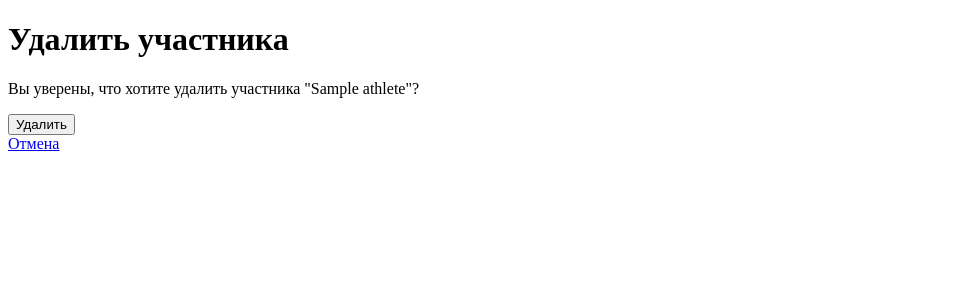
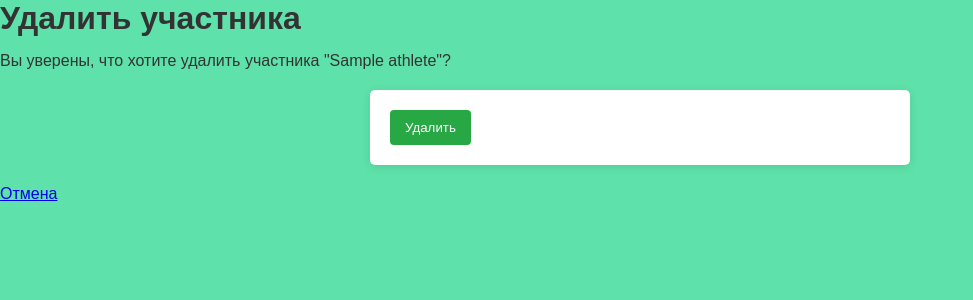
Before and after one commit to Swagnate/sports_project, a Django app: template athletes/templates/athletes/athlete_confirm_delete.html in a window 1280 px wide. Shown: the top 300 px of the page, without its empty margins (0-973 px from the left). Run offline with Django 3.2, Linux system fonts and the light colour scheme; the template is opened without the code that fills it: most values are stand-ins (such as "Sample title", 1, 10 or a date in 2020).

Commit message:
adding styles

```diff
--- /dev/null
+++ b/athletes/static/css/styles.css
@@ -0,0 +1,74 @@
+
+body, h1, h2, h3, p {
+    margin: 0;
+    padding: 0;
+}
+
+body {
+    font-family: Arial, sans-serif;
+    background-color: #5ee1aa;
+    color: #333;
+}
+
+
+header {
+    background: #007bff;
+    color: white;
+    padding: 20px 0;
+    text-align: center;
+}
+
+form {
+    background: white;
+    padding: 20px;
+    border-radius: 5px;
+    box-shadow: 0 2px 10px rgba(0, 0, 0, 0.1);
+    max-width: 500px;
+    margin: 20px auto;
+}
+
+
+input[type="text"],
+input[type="email"],
+input[type="number"],
+select {
+    width: 100%;
+    padding: 10px;
+    margin: 10px 0;
+    border: 1px solid #ccc;
+    border-radius: 4px;
+}
+
+button {
+    background: #28a745;
+    color: white;
+    padding: 10px 15px;
+    border: none;
+    border-radius: 4px;
+    cursor: pointer;
+    transition: background 0.3s;
+}
+
+button:hover {
+    background: #218838;
+}
+
+
+h1, h2, h3 {
+    margin-bottom: 15px;
+}
+
+.error {
+    color: red;
+    font-size: 0.9em;
+}
+
+@media (max-width: 600px) {
+    form {
+        padding: 15px;
+    }
+
+    button {
+        width: 100%;
+    }
+}
--- a/athletes/templates/athletes/athlete_confirm_delete.html
+++ b/athletes/templates/athletes/athlete_confirm_delete.html
@@ -4,6 +4,8 @@
 <head>
     <meta charset="UTF-8">
     <meta name="viewport" content="width=device-width, initial-scale=1.0">
+    {% load static %}
+    <link rel="stylesheet" href="{% static 'css/styles.css' %}">
     <title>Удалить участника</title>
 </head>
 
--- a/athletes/templates/athletes/athlete_form.html
+++ b/athletes/templates/athletes/athlete_form.html
@@ -4,6 +4,8 @@
 <head>
     <meta charset="UTF-8">
     <meta name="viewport" content="width=device-width, initial-scale=1.0">
+    {% load static %}
+    <link rel="stylesheet" href="{% static 'css/styles.css' %}">
     <title>{% if form.instance.pk %}Редактировать{% else %}Добавить{% endif %} участника</title>
 </head>
 
--- a/athletes/templates/athletes/athlete_list.html
+++ b/athletes/templates/athletes/athlete_list.html
@@ -4,6 +4,8 @@
 <head>
     <meta charset="UTF-8">
     <meta name="viewport" content="width=device-width, initial-scale=1.0">
+    {% load static %}
+    <link rel="stylesheet" href="{% static 'css/styles.css' %}">
     <title>Список участников</title>
     <link rel="stylesheet" href="https://stackpath.bootstrapcdn.com/bootstrap/4.5.2/css/bootstrap.min.css">
 </head>
--- a/athletes/templates/athletes/country_confirm_delete.html
+++ b/athletes/templates/athletes/country_confirm_delete.html
@@ -4,6 +4,8 @@
 <head>
     <meta charset="UTF-8">
     <meta name="viewport" content="width=device-width, initial-scale=1.0">
+    {% load static %}
+    <link rel="stylesheet" href="{% static 'css/styles.css' %}">
     <title>Удалить страну</title>
 </head>
 
--- a/athletes/templates/athletes/country_form.html
+++ b/athletes/templates/athletes/country_form.html
@@ -4,6 +4,8 @@
 <head>
     <meta charset="UTF-8">
     <meta name="viewport" content="width=device-width, initial-scale=1.0">
+    {% load static %}
+    <link rel="stylesheet" href="{% static 'css/styles.css' %}">
     <title>{% if form.instance.pk %}Редактировать{% else %}Добавить{% endif %} страну</title>
 </head>
 
--- a/athletes/templates/athletes/discipline_confirm_delete.html
+++ b/athletes/templates/athletes/discipline_confirm_delete.html
@@ -4,6 +4,8 @@
 <head>
     <meta charset="UTF-8">
     <meta name="viewport" content="width=device-width, initial-scale=1.0">
+    {% load static %}
+    <link rel="stylesheet" href="{% static 'css/styles.css' %}">
     <title>Удалить дисциплину</title>
 </head>
 
--- a/athletes/templates/athletes/discipline_form.html
+++ b/athletes/templates/athletes/discipline_form.html
@@ -4,6 +4,8 @@
 <head>
     <meta charset="UTF-8">
     <meta name="viewport" content="width=device-width, initial-scale=1.0">
+    {% load static %}
+    <link rel="stylesheet" href="{% static 'css/styles.css' %}">
     <title>{% if form.instance.pk %}Редактировать{% else %}Добавить{% endif %} дисциплину</title>
 </head>
 
--- a/athletes/templates/athletes/discipline_list.html
+++ b/athletes/templates/athletes/discipline_list.html
@@ -4,6 +4,8 @@
 <head>
     <meta charset="UTF-8">
     <meta name="viewport" content="width=device-width, initial-scale=1.0">
+    {% load static %}
+    <link rel="stylesheet" href="{% static 'css/styles.css' %}">
     <title>Список дисциплин</title>
 </head>
 
--- a/athletes/urls.py
+++ b/athletes/urls.py
@@ -6,6 +6,7 @@ from .views import (
 )
 
 urlpatterns = [
+
     # URL для стран
     path('countries/', country_list, name='country_list'),
     path('countries/create/', country_create, name='country_create'),
--- a/sports_registration/urls.py
+++ b/sports_registration/urls.py
@@ -1,7 +1,9 @@
 from django.contrib import admin
 from django.urls import path, include
+from django.views.generic import RedirectView
 
 urlpatterns = [
-    path('admin/', admin.site.urls),
-    path('athletes/', include('athletes.urls')),
+    path('admin/', admin.site.urls),  # URL для административной панели
+    path('', RedirectView.as_view(url='athletes/countries/', permanent=False)),  # Перенаправление на список стран
+    path('athletes/', include('athletes.urls')),  # Включение маршрутов приложения athletes
 ]
```
Also changed, not shown: athletes/templates/athletes/country_list.html (+10 -5 lines), 1 other file.
